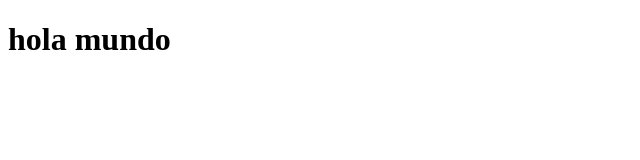
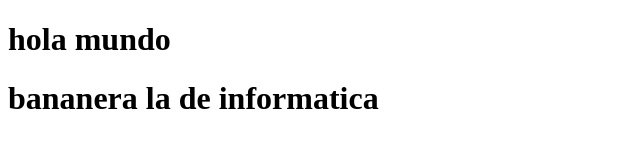
Before and after one commit to Davidsanch3z/quatro2, a plain HTML site: page web.html in a window 1280 px wide. Shown: the whole page, without its empty margins (0-640 px from the left). Drawn offline with Linux system fonts and the light colour scheme.

Commit message:
nueva version

```diff
--- a/web.html
+++ b/web.html
@@ -7,5 +7,6 @@
 </head>
 <body>
     <h1>hola mundo </h1>
+    <h1>bananera la de informatica</h1>
 </body>
 </html>
```
Also changed, not shown: archivo2.html (added).
